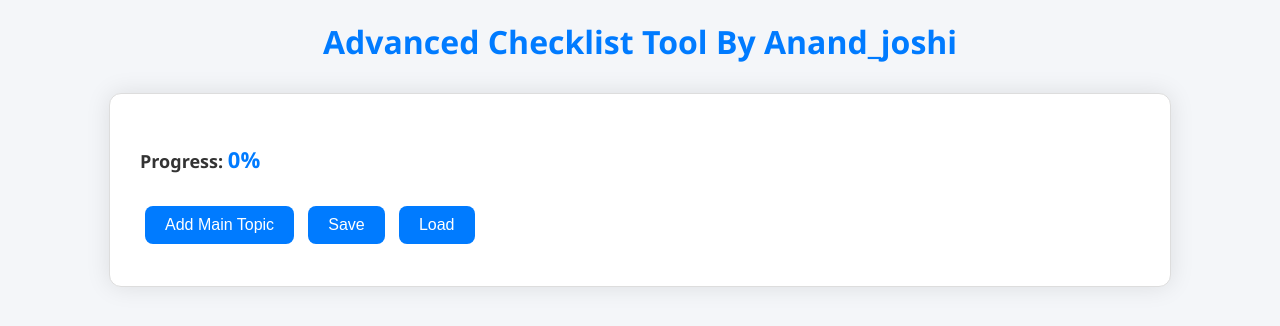
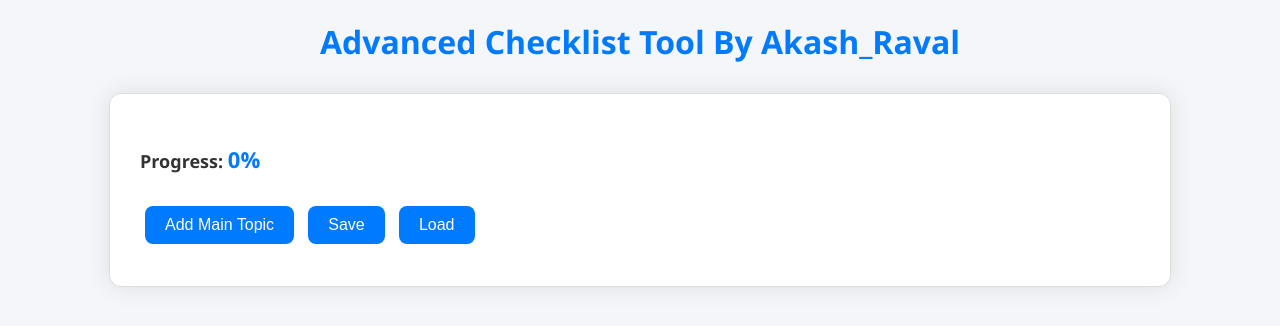
Before and after one commit to akashraval0101/advance-checklist-tool, a plain HTML site: page index.html in a window 1280 px wide. Drawn offline with Linux system fonts and the light colour scheme.

Commit message:
Update index.html

```diff
--- a/index.html
+++ b/index.html
@@ -140,7 +140,7 @@
   </style>
 </head>
 <body>
-  <h1>Advanced Checklist Tool By Anand_joshi</h1>
+  <h1>Advanced Checklist Tool By Akash_Raval</h1>
   <div class="container">
     <div class="progress">Progress: <span id="progress-text">0%</span></div>
     <ul id="checklist"></ul>
```
